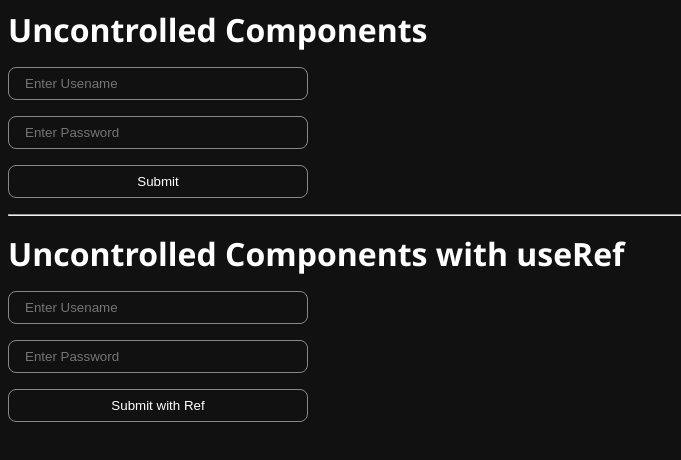
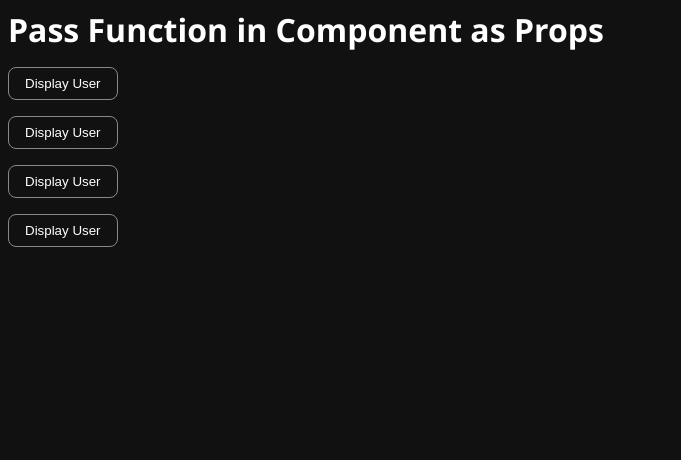
Before and after one commit to 0x-harsh/React-Tutorial---Code-Step-by-Step, a React app: page / in a window 1280 px wide. Shown: the top 460 px of the page, without its empty margins (0-681 px from the left). Built offline with nearby package versions, Linux system fonts and the light colour scheme; the HTML template or start-up script is replaced by a standard one.

Commit message:
Pass Function in Component as Props

```diff
--- /dev/null
+++ b/src/24 Pass Function in Component as Props/App.jsx
@@ -0,0 +1,20 @@
+import User from './User.jsx'
+
+const App = () => {
+    const displayName = (name) => {
+        alert("Hello " + name)
+    }
+    return (
+        <div className="flex flex-col gap">
+            <h1>Pass Function in Component as Props</h1>
+            <div className="flex flex-col gap">
+                <User displayName={displayName} name='Harsh Dhiman' />
+                <User displayName={displayName} name='Kashish Kamboj' />
+                <User displayName={displayName} name='Amit Saini' />
+                <User displayName={displayName} name='Neha Sharma' />
+            </div>
+        </div>
+    )
+}
+
+export default App
--- /dev/null
+++ b/src/24 Pass Function in Component as Props/User.jsx
@@ -0,0 +1,9 @@
+const User = ({ displayName, name }) => {
+    return (
+        <div>
+            <button onClick={() => { displayName(name) }}>Display User</button>
+        </div>
+    )
+}
+
+export default User
--- a/src/main.jsx
+++ b/src/main.jsx
@@ -1,6 +1,6 @@
 import { StrictMode } from 'react'
 import { createRoot } from 'react-dom/client'
 import './index.css'
-import App from './23 Uncontrolled Components/App.jsx'
+import App from './24 Pass Function in Component as Props/App.jsx'
 
 createRoot(document.getElementById('root')).render(<App />)
```
